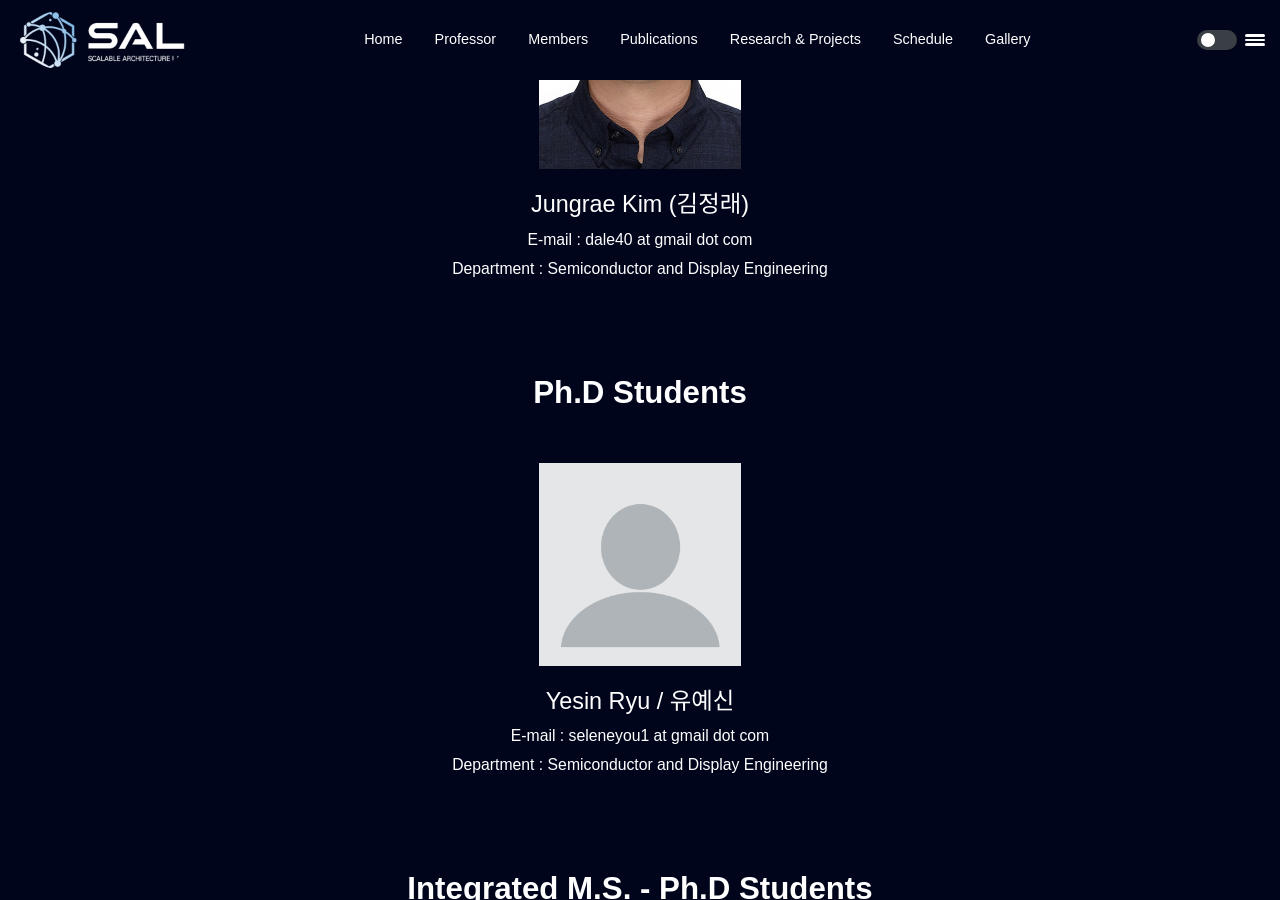
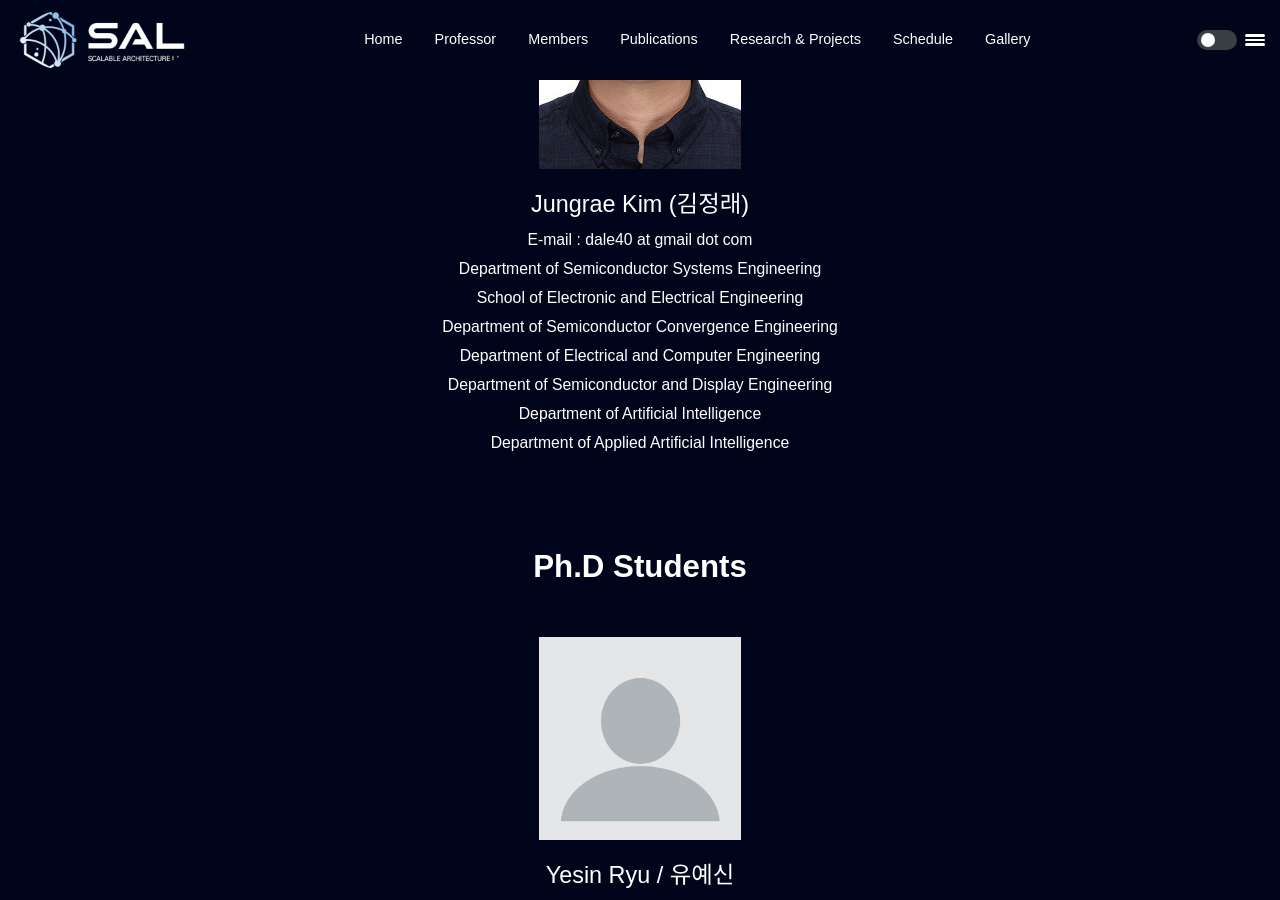
Before and after one commit to scalable-arch/scalable-arch.github.io, a Jekyll site: the page built from members.md, in a window 1280 px wide and 900 px high, scrolled down 759 px. Built offline with Jekyll 4.4.1, drawn with Linux system fonts in a browser that asks for light colours.

Commit message:
Update members.md

```diff
--- a/members.md
+++ b/members.md
@@ -9,7 +9,13 @@ layout: member
 - {:.member-img}![alt prof](/assets/images/prof.jpg)
   - {:.member-name} Jungrae Kim (김정래)
   - E-mail : **dale40** at **gmail** dot **com**
-  - Department : Semiconductor and Display Engineering
+  - Department of Semiconductor Systems Engineering
+  - School of Electronic and Electrical Engineering
+  - Department of Semiconductor Convergence Engineering
+  - Department of Electrical and Computer Engineering
+  - Department of Semiconductor and Display Engineering
+  - Department of Artificial Intelligence
+  - Department of Applied Artificial Intelligence
 
 ## Ph.D Students
 
```
